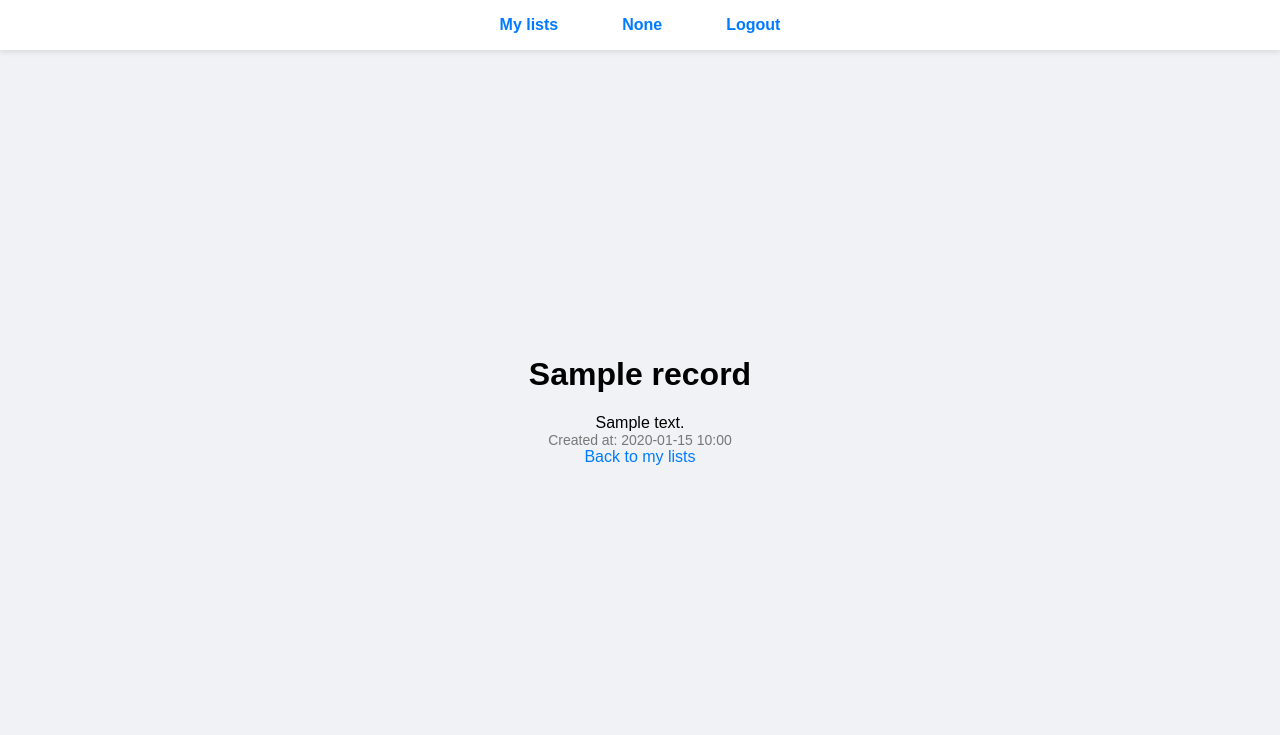
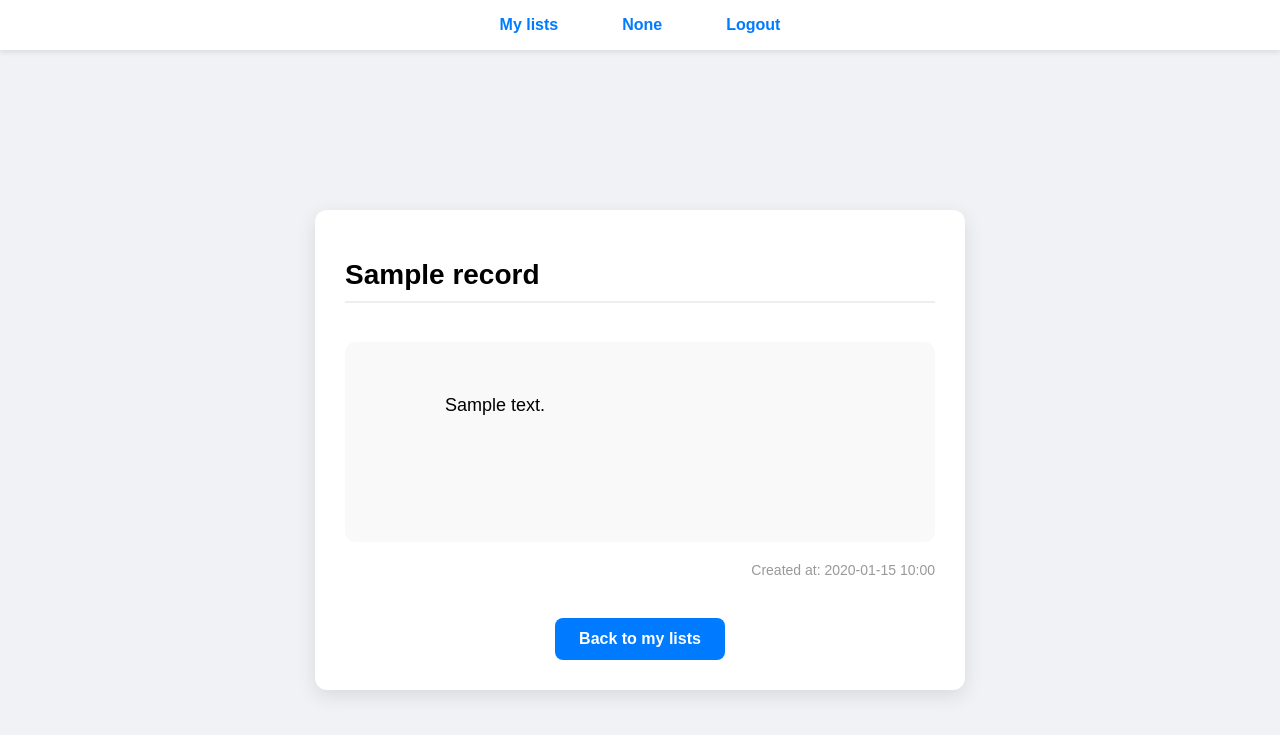
Before and after one commit to 7143cmd/TODO-list-FastAPI-ORM, a FastAPI app: template templates/todo_detail.html in a window 1280 px wide. Shown: the top 735 px of the page. Run offline with FastAPI, Linux system fonts and the light colour scheme; the template is opened without the code that fills it: most values are stand-ins (such as "Sample title", 1, 10 or a date in 2020).

```diff
--- a/static/style.css
+++ b/static/style.css
@@ -90,7 +90,7 @@ a {
 }
 .nav-bar {
     position: fixed;
-    top: 0; /* или bottom: 0; чтобы было снизу */
+    top: 0;
     left: 0;
     right: 0;
     height: 50px;
@@ -117,8 +117,73 @@ a {
     background-color: #f0f0f0;
 }
 
-/* чтобы контент не был под меню */
 .container {
-    margin-top: 70px; /* если nav сверху */
-    /* или margin-bottom: 70px; если nav внизу */
+    margin-top: 70px;
 }
+.page-container {
+    margin-top: 100px;
+    display: flex;
+    justify-content: center;
+    align-items: flex-start;
+    padding: 40px;
+}
+
+.note-card {
+    background: #ffffff;
+    padding: 30px;
+    border-radius: 12px;
+    box-shadow: 0 6px 20px rgba(0, 0, 0, 0.1);
+    width: 100%;
+    min-width: 650px;
+    max-width: 1500px;
+    min-height: 400px;
+    text-align: left;
+    display: flex;
+    flex-direction: column;
+    gap: 20px;
+    box-sizing: border-box;
+}
+
+.note-title {
+    font-size: 28px;
+    font-weight: bold;
+    border-bottom: 2px solid #eee;
+    padding-bottom: 10px;
+}
+
+.note-content {
+    font-size: 18px;
+    line-height: 1.6;
+    white-space: pre-wrap;
+    background: #f9f9f9;
+    padding: 20px;
+    border-radius: 10px;
+    min-height: 200px;
+    max-height: 600px;
+    overflow-y: auto;
+    box-sizing: border-box;
+}
+
+.note-footer {
+    display: flex;
+    justify-content: flex-end;
+    font-size: 14px;
+    color: #999;
+}
+
+.back-button {
+    margin-top: 20px;
+    align-self: center;
+    padding: 12px 24px;
+    font-size: 16px;
+    font-weight: bold;
+    background-color: #007bff;
+    color: #ffffff;
+    text-decoration: none;
+    border-radius: 8px;
+    transition: background-color 0.2s;
+}
+
+.back-button:hover {
+    background-color: #0056b3;
+}
--- a/templates/todo_detail.html
+++ b/templates/todo_detail.html
@@ -12,15 +12,22 @@
         <a href="/logout">Logout</a>
     </nav>
 
-    <div class="dashboard-container">
-        <h1>{{ record.title }}</h1>
-        <div class="todo-detail">
-            <div class="todo-content">
+    <div class="page-container">
+        <div class="note-card">
+            <h1 class="note-title">{{ record.title }}</h1>
+
+            <div class="note-content">
                 {{ record.context }}
             </div>
+
+            <div class="note-footer">
+                <span class="note-date">
+                    Created at: {{ record.created_at.strftime('%Y-%m-%d %H:%M') }}
+                </span>
+            </div>
+
+            <a href="/my_list" class="back-button">Back to my lists</a>
         </div>
-        <div class="todo-date">Created at: {{ record.created_at.strftime('%Y-%m-%d %H:%M') }}</div>
-        <a href="/my_list" class="back-button">Back to my lists</a>
     </div>
 </body>
 </html>
```
Also changed, not shown: records.db.
